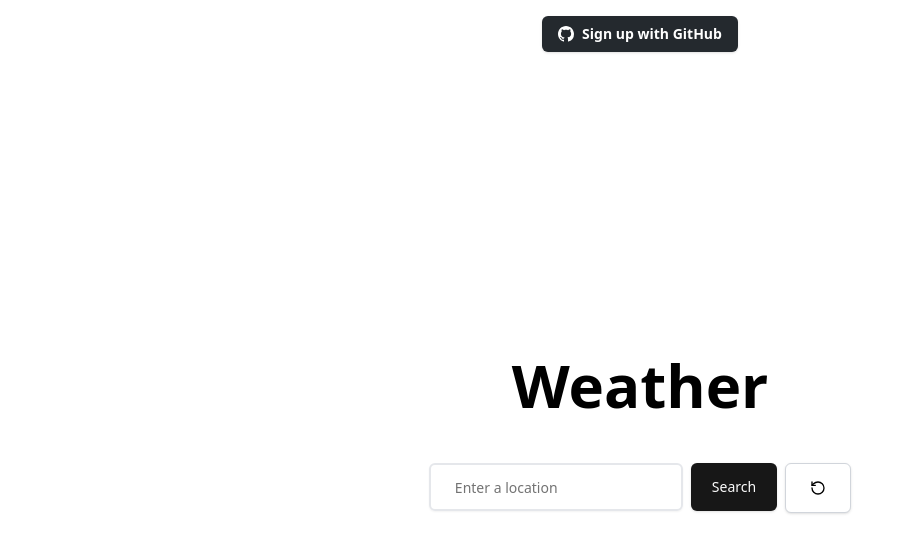
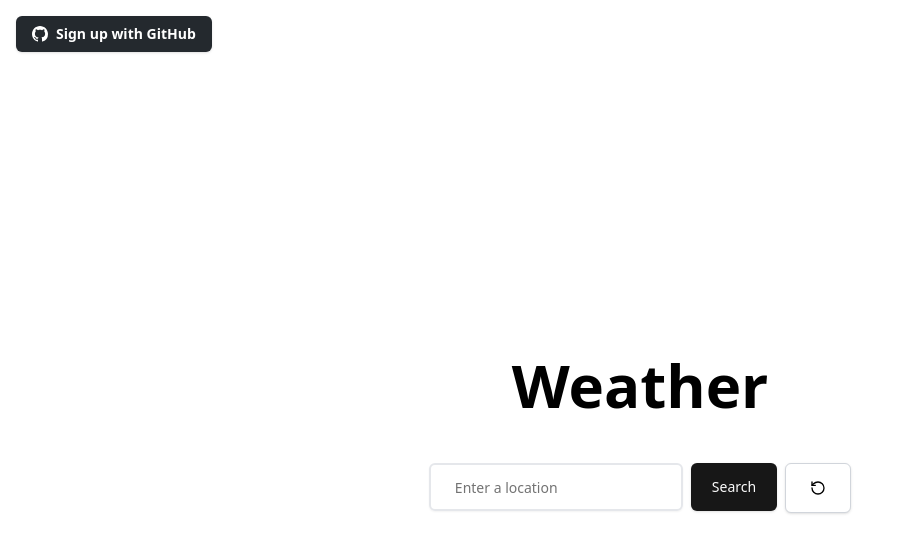
Before and after one commit to GustaDev90/Weather-app, a Next.js app: page / in a window 1280 px wide. Shown: the top 552 px of the page, without its empty margins (0-898 px from the left). Built offline with nearby package versions, Linux system fonts and the light colour scheme; no server answers.

Commit message:
Update page.jsx

```diff
--- a/app/page.jsx
+++ b/app/page.jsx
@@ -49,7 +49,7 @@ export default function Page() {
 
   return (
     <div className="min-h-screen flex flex-col">
-      <header className="p-4 flex justify-end">
+      <header className="p-4 flex justify-start">
         {session ? (
           <Button variant="outline" onClick={() => signOut()}>
             <LogOut size={20} className="cursor-pointer -scale-x-100" />
@@ -57,7 +57,7 @@ export default function Page() {
         ) : (
           <Button
             onClick={() => signIn("github")}
-            className="flex items-center justify-center m-auto gap-2 px-4 py-2 text-sm font-semibold text-white bg-[#24292e] hover:bg-[#2f363d] rounded-md transition-colors duration-300"
+            className="flex items-center justify-center mr-auto gap-2 px-4 py-2 text-sm font-semibold text-white bg-[#24292e] hover:bg-[#2f363d] rounded-md transition-colors duration-300"
           >
             <svg viewBox="0 0 24 24" width="24" height="24" className="fill-current">
               <path d="M12 0C5.37 0 0 5.37 0 12c0 5.31 3.435 9.795 8.205 11.385.6.105.825-.255.825-.57 0-.285-.015-1.23-.015-2.235-3.015.555-3.795-.735-4.035-1.41-.135-.345-.72-1.41-1.23-1.695-.42-.225-1.02-.78-.015-.795.945-.015 1.62.87 1.845 1.23 1.08 1.815 2.805 1.305 3.495.99.105-.78.42-1.305.765-1.605-2.67-.3-5.46-1.335-5.46-5.925 0-1.305.465-2.385 1.23-3.225-.12-.3-.54-1.53.12-3.18 0 0 1.005-.315 3.3 1.23.96-.27 1.98-.405 3-.405s2.04.135 3 .405c2.295-1.56 3.3-1.23 3.3-1.23.66 1.65.24 2.88.12 3.18.765.84 1.23 1.905 1.23 3.225 0 4.605-2.805 5.625-5.475 5.925.435.375.81 1.095.81 2.22 0 1.605-.015 2.895-.015 3.3 0 .315.225.69.825.57A12.02 12.02 0 0024 12c0-6.63-5.37-12-12-12z" />
```
